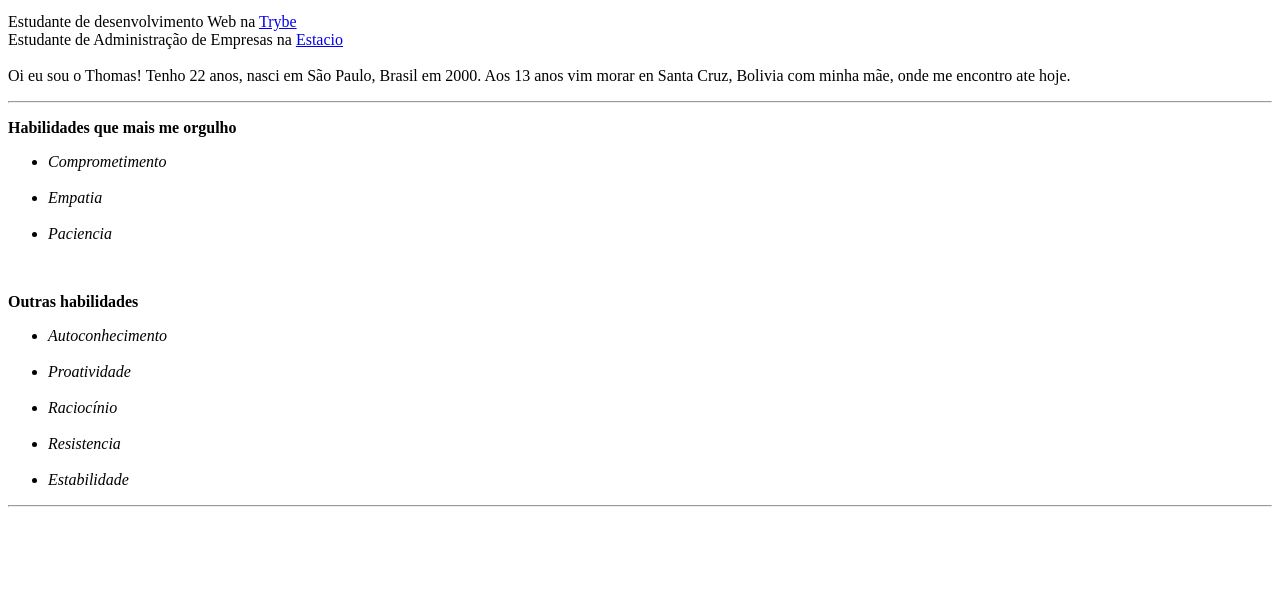
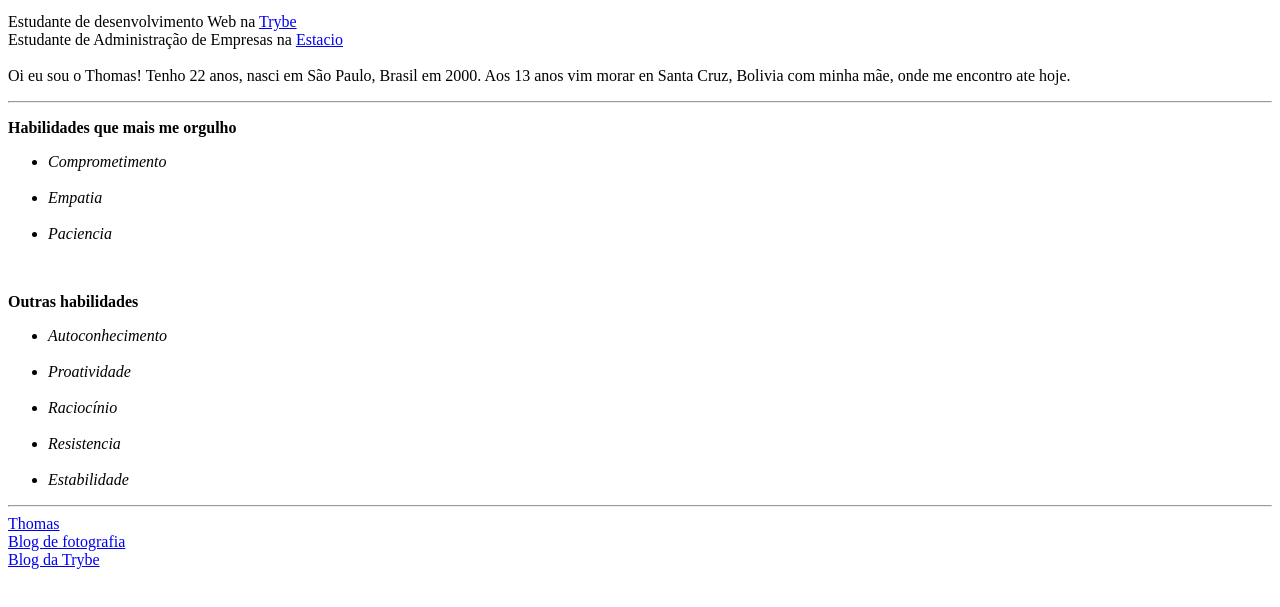
Before and after one commit to thomasboospegler/thomasboospegler.github.io, a plain HTML site: page index.html in a window 1280 px wide. Shown: the part 101-708 px from the top of the page. Drawn offline with Linux system fonts and the light colour scheme.

Commit message:
Add links

```diff
--- a/index.html
+++ b/index.html
@@ -9,7 +9,7 @@
 <body>
     <!-- Descrição Thomas -->
 <h1><strong>Thomas Boos Pegler</strong></h1>
-<img src="./Thomas.jpg" alt="Foto do Thomas" width="450px">
+<img id="thomas" src="./Thomas.jpg" alt="Foto do Thomas" width="450px">
 <p>Estudante de desenvolvimento Web na <a href="https://www.betrybe.com/" target="_blank">Trybe</a><br>
 Estudante de Administração de Empresas na <a href="https://estacio.br/" target="_blank">Estacio</a><br>
 <br>Oi eu sou o Thomas! Tenho 22 anos, nasci em São Paulo, Brasil em 2000. Aos 13 anos vim morar en Santa Cruz, Bolivia com minha mãe, onde me encontro ate hoje.</p>
@@ -29,5 +29,8 @@ Estudante de Administração de Empresas na <a href="https://estacio.br/" target
     <li><em>Estabilidade</em></li>
 </ul>
 <hr>
+<a href="#thomas">Thomas</a><br>
+<a href="https://www.nytimes.com/section/lens">Blog de fotografia</a><br>
+<a href="https://blog.betrybe.com/">Blog da Trybe</a>
 </body>
 </html>
```
